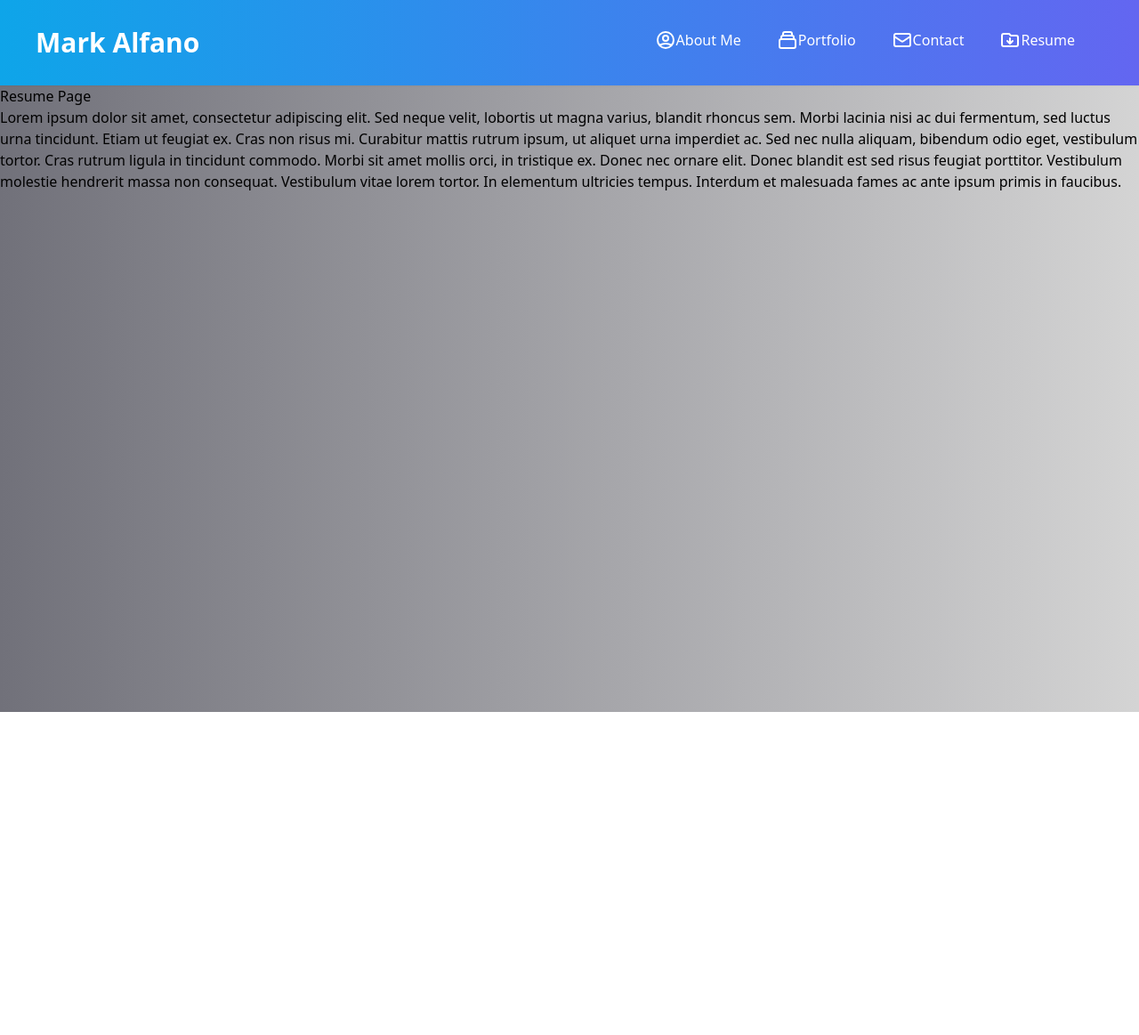
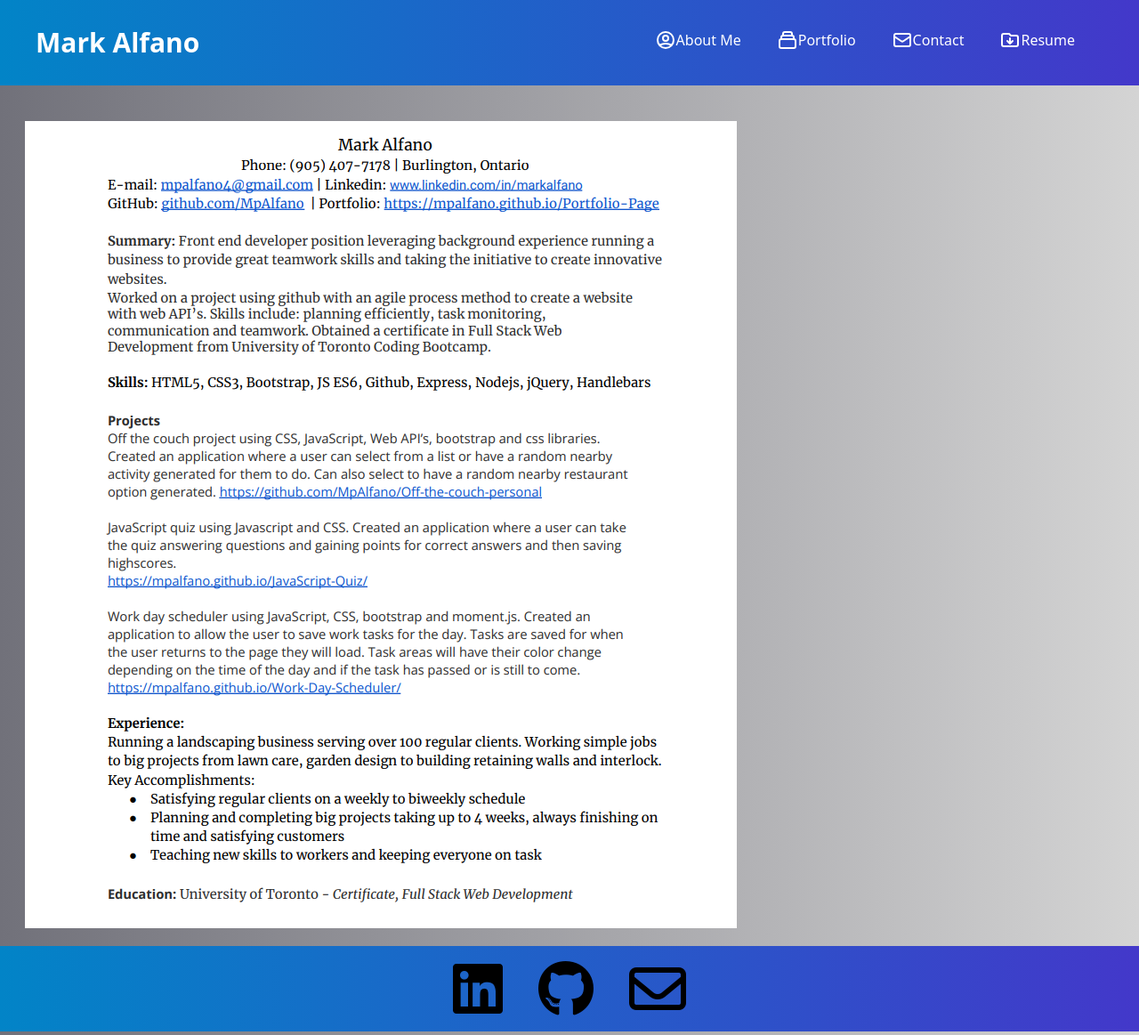
Before and after one commit to MpAlfano/React-Portfolio, a React (Create React App) app: page /Resume in a window 1280 px wide. Shown: the whole page at 89% size. Before the commit the page ends 800 px from the top, so only its background shows below. Built offline with nearby package versions, Linux system fonts and the light colour scheme.

Commit message:
added footer and resume to resume page

```diff
--- a/src/App.js
+++ b/src/App.js
@@ -3,6 +3,7 @@ import { BrowserRouter, Route, Routes } from "react-router-dom";
 import Header from "./components/Header";
 import Portfolio from "./components/pages/Portfolio";
 import Contact from "./components/pages/Contact";
+import Footer from "./components/Footer";
 import Home from "./components/pages/Home";
 import Resume from "./components/pages/Resume";
 import Dropdown from "./components/Dropdown";
@@ -39,6 +40,7 @@ const App = () => {
         <Route path="/Resume" element={<Resume />} exact />
         {/* <Route element={<ErrorPage />} Add in later maybe?*/}
       </Routes>
+      <Footer />
     </BrowserRouter>
   );
 };
--- a/src/components/Dropdown.js
+++ b/src/components/Dropdown.js
@@ -11,7 +11,7 @@ const Dropdown = ({ isOpen, toggle }) => {
       }
       onClick={toggle}
     >
-      <Link className="p-1" to="/React-Portfoliost">
+      <Link className="p-1" to="/React-Portfolio">
         About Me
       </Link>
       <Link className="p-1" to="Portfolio">
--- /dev/null
+++ b/src/components/Footer.js
@@ -0,0 +1,70 @@
+import React from "react";
+
+export default function Footer() {
+  return (
+    <footer className="bg-gradient-to-r from-sky-600 to-indigo-700 flex items-center h-24 bg-black text-white relative">
+      <div className="container mx-auto">
+        <div className="md:flex">
+          <div className="flex-1 text-black text-center px-5 py-5">
+            <a
+              className="px-5"
+              href="https://www.linkedin.com/in/markalfano"
+              target="_blank"
+              rel="noreferrer"
+            >
+              <i className="fa-brands fa-linkedin fa-4x"></i>
+            </a>
+            <a
+              className="px-5"
+              href="https://github.com/MpAlfano"
+              target="_blank"
+              rel="noreferrer"
+            >
+              <i className="fa-brands fa-github fa-4x"></i>
+            </a>
+            <a
+              className="px-5"
+              href="mailto: mpalfano4@gmail.com"
+              target="_blank"
+              rel="noreferrer"
+            >
+              <i className="fa-regular fa-envelope fa-4x"></i>
+            </a>
+          </div>
+        </div>
+      </div>
+    </footer>
+
+    // <nav
+    //   className="bg-gradient-to-r from-sky-600 to-indigo-700 flex justify-between items-center h-24 bg-black text-white relative shadow-sm"
+    //   role="navigation"
+    // >
+    //   <div className="pr-8 md:block">
+    //     <a
+    //       className="items-center"
+    //       href="mailto: mpalfano4@gmail.com"
+    //       target="_blank"
+    //       rel="noreferrer"
+    //     >
+    //       <i className="fa-regular fa-envelope fa-4x"></i>
+    //     </a>
+    //     <a
+    //       className="items-center"
+    //       href="https://github.com/MpAlfano"
+    //       target="_blank"
+    //       rel="noreferrer"
+    //     >
+    //       <i className="fa-brands fa-github fa-4x"></i>
+    //     </a>
+    //     <a
+    //       className="items-center"
+    //       href="mailto: mpalfano4@gmail.com"
+    //       target="_blank"
+    //       rel="noreferrer"
+    //     >
+    //       <i className="fa-regular fa-envelope fa-4x"></i>
+    //     </a>
+    //   </div>
+    // </nav>
+  );
+}
--- a/src/components/Header.js
+++ b/src/components/Header.js
@@ -4,7 +4,7 @@ import { Link } from "react-router-dom";
 const Header = ({ toggle }) => {
   return (
     <nav
-      className="bg-gradient-to-r from-sky-500 to-indigo-500 flex justify-between items-center h-24 bg-black text-white relative shadow-sm"
+      className="bg-gradient-to-r from-sky-600 to-indigo-700 flex justify-between items-center h-24 bg-black text-white relative"
       role="navigation"
     >
       <h1 className="pl-10 16px font-bold text-3xl">Mark Alfano</h1>
--- a/src/components/pages/Contact.js
+++ b/src/components/pages/Contact.js
@@ -78,33 +78,6 @@ export default function Contact() {
                 </div>
               </form>
             </section>
-
-            <div className="container flex justify-center pt-20">
-              <a
-                className="pr-10"
-                href="https://www.linkedin.com/in/markalfano"
-                target="_blank"
-                rel="noreferrer"
-              >
-                <i className="fa-brands fa-linkedin fa-4x"></i>
-              </a>
-              <a
-                className="pr-10"
-                href="https://github.com/MpAlfano"
-                target="_blank"
-                rel="noreferrer"
-              >
-                <i className="fa-brands fa-github fa-4x"></i>
-              </a>
-              <a
-                className="pr-10"
-                href="mailto: mpalfano4@gmail.com"
-                target="_blank"
-                rel="noreferrer"
-              >
-                <i className="fa-regular fa-envelope fa-4x"></i>
-              </a>
-            </div>
           </div>
         </div>
       </div>
--- a/src/components/pages/Resume.js
+++ b/src/components/pages/Resume.js
@@ -1,21 +1,14 @@
 import React from "react";
+import resume from "../images/resume.png";
 
 export default function Resume() {
   return (
-    <div>
-      <h1>Resume Page</h1>
-      <p>
-        Lorem ipsum dolor sit amet, consectetur adipiscing elit. Sed neque
-        velit, lobortis ut magna varius, blandit rhoncus sem. Morbi lacinia nisi
-        ac dui fermentum, sed luctus urna tincidunt. Etiam ut feugiat ex. Cras
-        non risus mi. Curabitur mattis rutrum ipsum, ut aliquet urna imperdiet
-        ac. Sed nec nulla aliquam, bibendum odio eget, vestibulum tortor. Cras
-        rutrum ligula in tincidunt commodo. Morbi sit amet mollis orci, in
-        tristique ex. Donec nec ornare elit. Donec blandit est sed risus feugiat
-        porttitor. Vestibulum molestie hendrerit massa non consequat. Vestibulum
-        vitae lorem tortor. In elementum ultricies tempus. Interdum et malesuada
-        fames ac ante ipsum primis in faucibus.
-      </p>
+    <div className="container mt-5 mx-auto px-2">
+      <div className="md:flex">
+        <div className="flex-1 text-black text-center px-5 py-5">
+          <img className="object-fit: fill" src={resume} alt="biography"></img>
+        </div>
+      </div>
     </div>
   );
 }
```
Also changed, not shown: src/components/images/resume.png (added), 11 other files (tests, documents, lock files or other folders).
